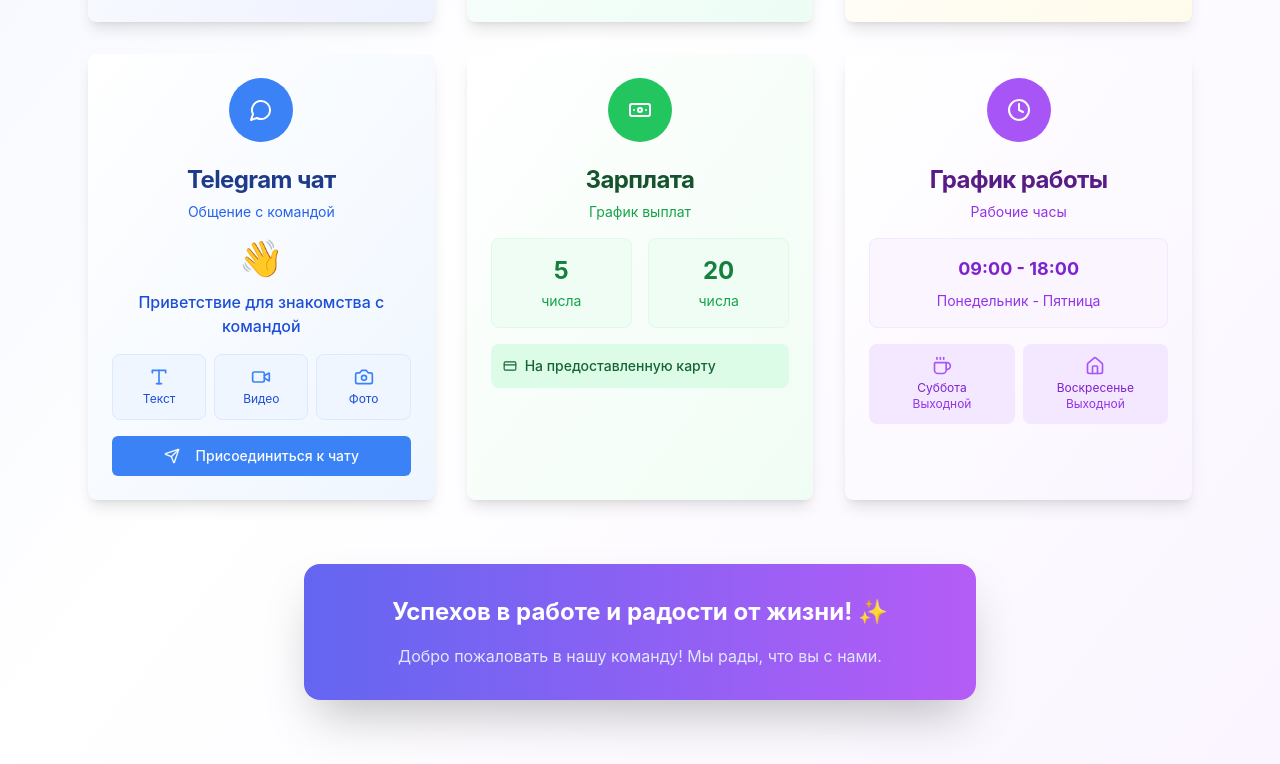
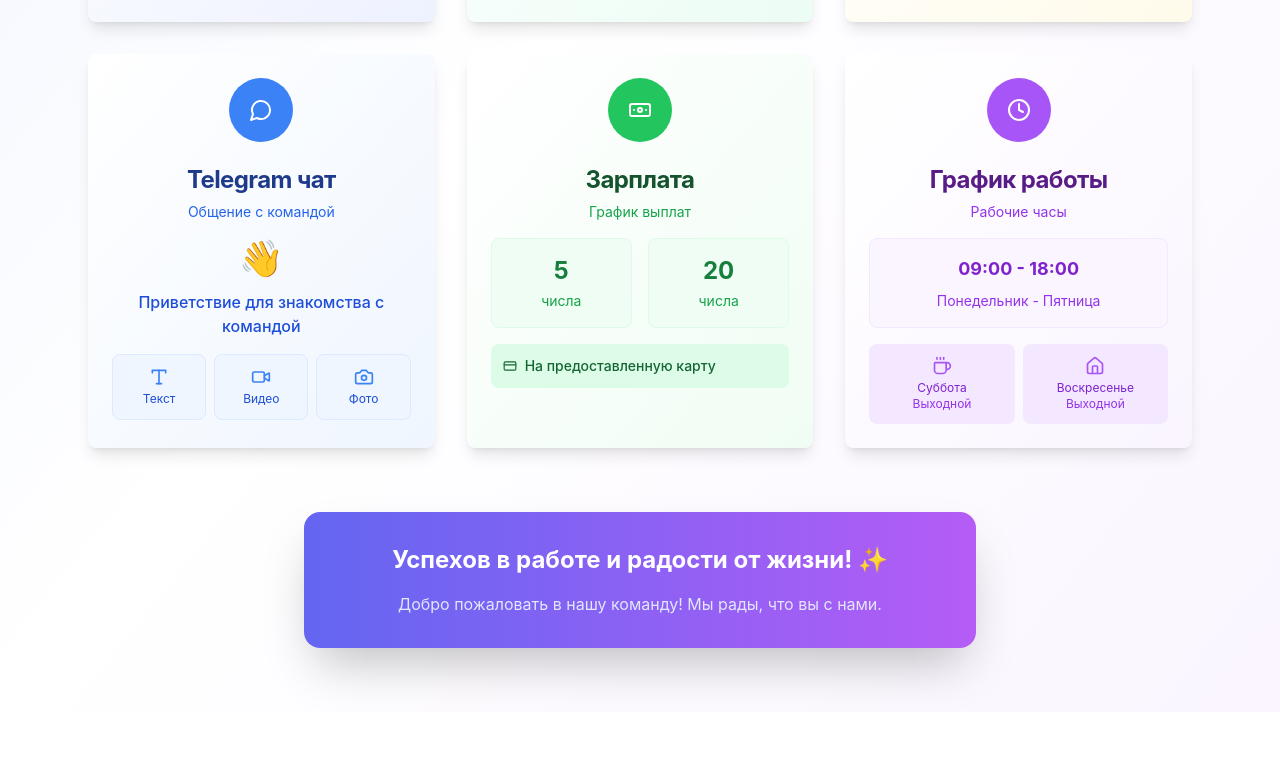
Before and after one commit to pr-poehali-dev/welcome-letter-design, a React (Vite) app: page / in a window 1280 px wide. Shown: the part 864-1628 px from the top of the page. After the commit the page ends 1576 px from the top, so only its background shows below. Built offline with nearby package versions, Linux system fonts and the light colour scheme.

Commit message:
Удаление плашки присоединения

```diff
--- a/src/pages/Index.tsx
+++ b/src/pages/Index.tsx
@@ -178,10 +178,7 @@ const Index = () => {
                     <p className="text-xs text-blue-700">Фото</p>
                   </div>
                 </div>
-                <Button className="w-full bg-blue-500 hover:bg-blue-600">
-                  <Icon name="Send" size={16} className="mr-2" />
-                  Присоединиться к чату
-                </Button>
+
               </div>
             </CardContent>
           </Card>
```
